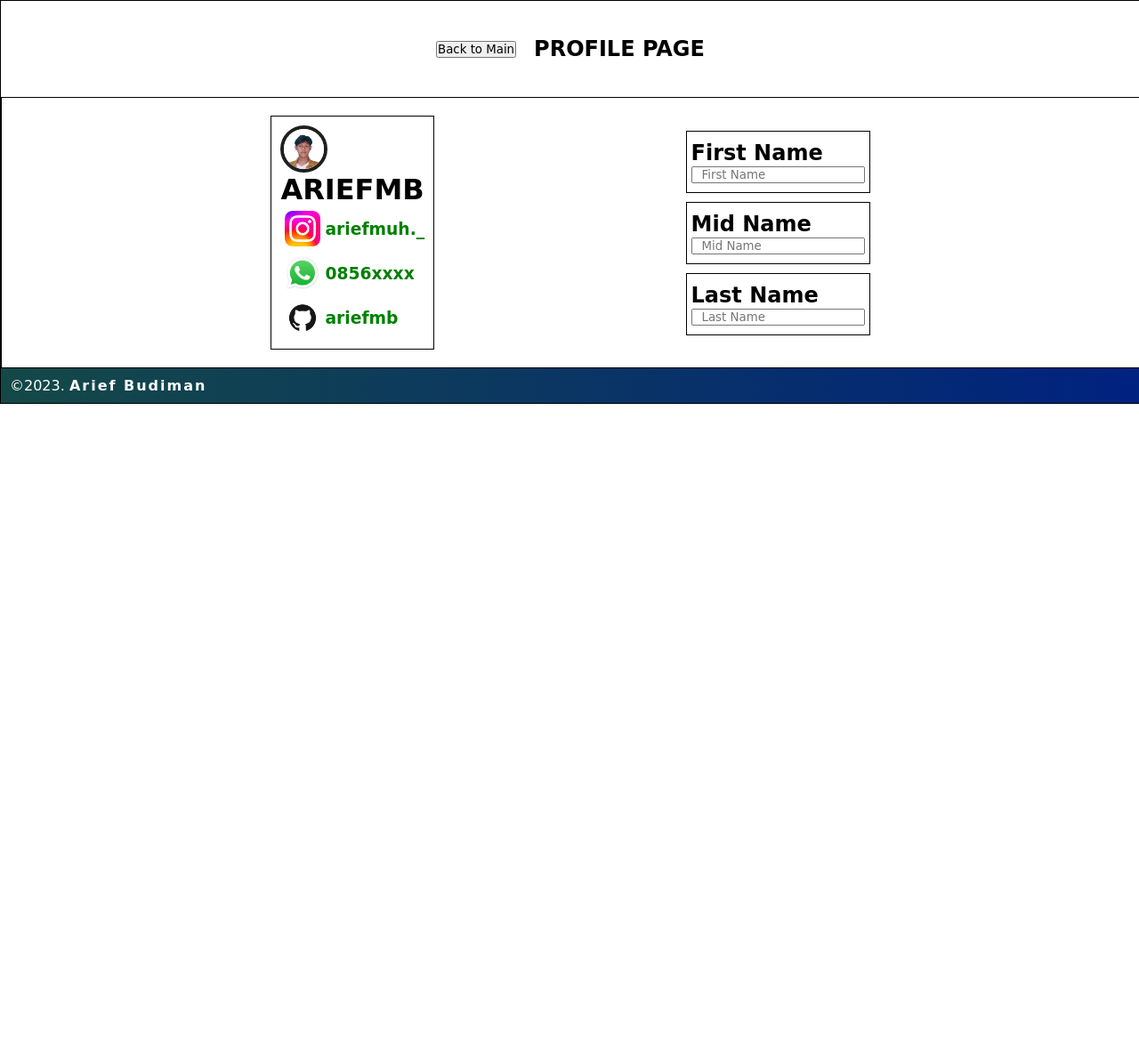
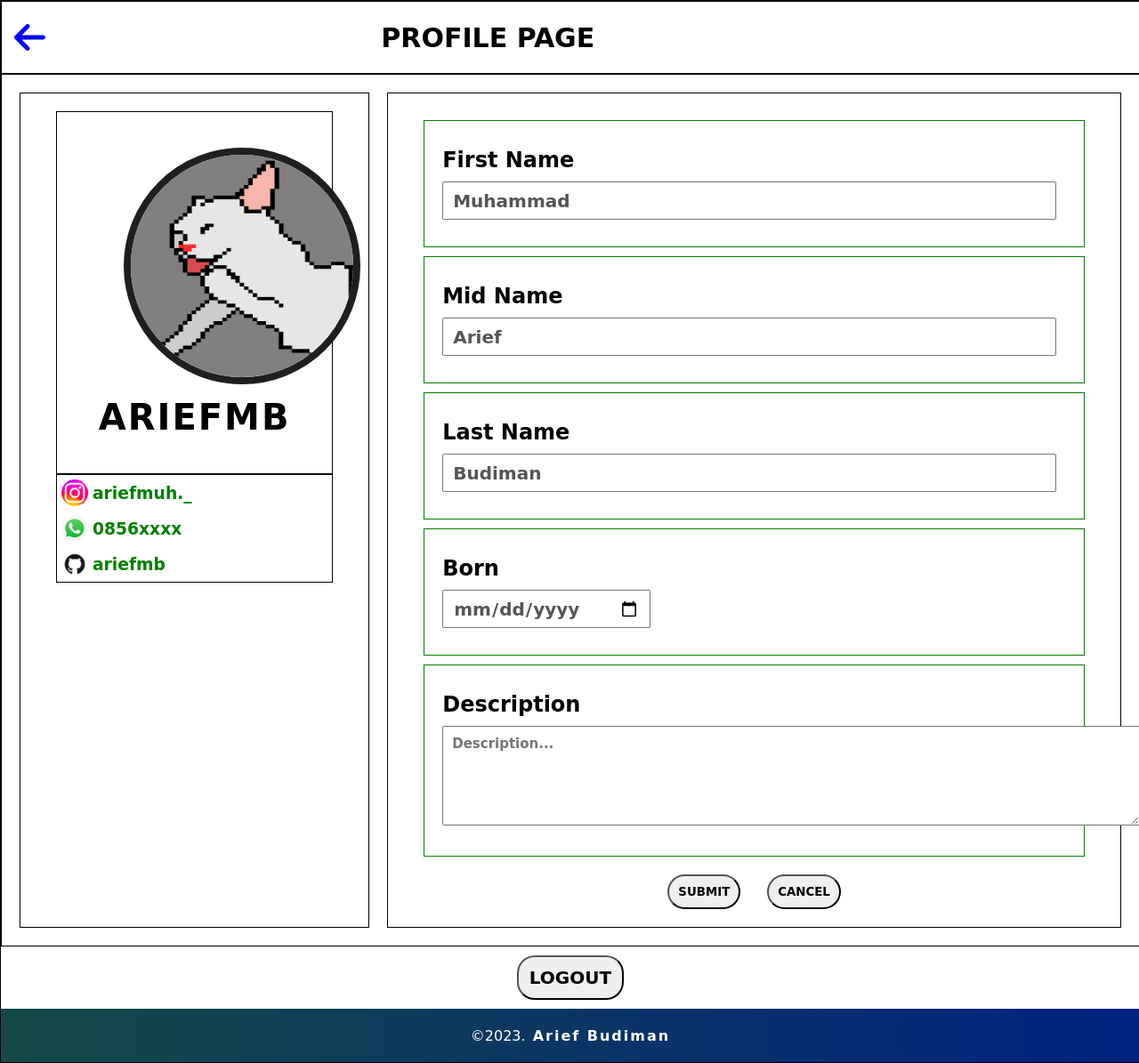
Before and after one commit to ariefmb/Projek-ReactJS, a React (Create React App) app: page /profile in a window 1280 px wide. Shown: the whole page at 89% size. Before the commit the page ends 800 px from the top, so only its background shows below. Built offline with nearby package versions, Linux system fonts and the light colour scheme.

Commit message:
desain profile page

```diff
--- a/src/pages/profile.jsx
+++ b/src/pages/profile.jsx
@@ -1,25 +1,29 @@
 import React from "react";
+import "../style/profile.css";
 import { Link } from "react-router-dom";
-import "../style/profile.css";
+import { FontAwesomeIcon } from "@fortawesome/react-fontawesome";
+import { faArrowLeft } from "@fortawesome/free-solid-svg-icons";
+import { useEffect } from "react";
 import MyPict from "../assets/profile/myPict.png";
 import instagram from "../assets/sosmed/instagram.png";
 import whatsapp from "../assets/sosmed/whatsapp.png";
 import github from "../assets/sosmed/github.png";
 
 export default function ProfilePage() {
+
   return (
     <div className="Profile">
       <header className="Profile-header">
         <nav className="Nav-profile">
           <Link to="/">
-            <button>Back to Main</button>
+            <FontAwesomeIcon icon={faArrowLeft} className="arrow" />
           </Link>
           <h1>PROFILE PAGE</h1>
         </nav>
 
         <div className="Profile-content">
           <div className="left-content">
-            <div className="img_profile">
+            <div className="img-profile">
               <img src={MyPict} alt="profile" />
               <h1>ARIEFMB</h1>
             </div>
@@ -50,23 +54,43 @@ export default function ProfilePage() {
             <div className="bio">
               <div className="bio-card">
                 <h2>First Name</h2>
-                <input type="text" placeholder="First Name" />
+                <input type="text" value="Muhammad" readOnly />
               </div>
               <div className="bio-card">
                 <h2>Mid Name</h2>
-                <input type="text" placeholder="Mid Name" />
+                <input type="text" value="Arief" readOnly />
               </div>
               <div className="bio-card">
                 <h2>Last Name</h2>
-                <input type="text" placeholder="Last Name" />
+                <input type="text" value="Budiman" readOnly />
+              </div>
+              <div className="bio-card">
+                <h2>Born</h2>
+                <input type="date" id="born" />
+              </div>
+              <div className="bio-card">
+                <h2>Description</h2>
+                <textarea
+                  rows="5"
+                  cols="83"
+                  placeholder="Description..."
+                ></textarea>
               </div>
             </div>
+            <div className="submit">
+              <button id="submit-btn">SUBMIT</button>
+              <button id="cancel-btn">CANCEL</button>
+            </div>
           </div>
+        </div>
+
+        <div className="logout">
+          <button id="logout-btn">LOGOUT</button>
         </div>
       </header>
 
       <footer className="Profile-footer">
-        &copy;2023. <b>Arief Budiman</b>
+        &copy;2023. <b> Arief Budiman</b>
       </footer>
     </div>
   );
--- a/src/style/main.css
+++ b/src/style/main.css
@@ -116,7 +116,7 @@
   border-radius: 50%;
   border: 4px solid #1f1f1f;
   width: 45px;
-  height: auto;
+  height: 45px;
 }
 
 .img_profile img:hover {
--- a/src/style/profile.css
+++ b/src/style/profile.css
@@ -6,61 +6,180 @@
 
 .Nav-profile {
   width: 100%;
-    max-height: 10%;
+  height: 8%;
   display: flex;
   align-items: center;
-    justify-content: center;
-    padding: 40px 0px;
-    gap: 20px;
+  justify-content: space-around;
+  padding: 20px 0px;
+  position: sticky;
+  z-index: 1;
+  top: 0;
+  border: 1px black solid;
+}
+
+.arrow {
+  color: blue;
+  margin-right: 350px;
+  font-size: 40px;
+}
+
+.Nav-profile h1 {
+  font-size: 30px;
+  margin-right: 600px;
 }
 
 .Profile-content {
+  gap: 20px;
   padding: 20px;
   border: 1px black solid;
   display: flex;
-    align-items: center;
   justify-content: space-evenly;
 }
 
 .left-content {
-    align-items: flex-start;
-    justify-content:flex-start;
-    padding: 10px;
+  width: 30%;
+  padding: 20px 40px;
   border: 1px black solid;
 }
 
-.sosmed ul li {
-    text-align: left;
+.img-profile {
+  padding: 40px 0px;
+  border: 1px black solid;
+  align-items: center;
+  justify-items: center;
+}
+
+.img-profile img {
+  border-radius: 50%;
+  width: 250px;
+  height: 250px;
+  border: 8px #1f1f1f solid;
+  margin-left: 20%;
+  margin-bottom: 10px;
+}
+
+.img-profile img:hover {
+  border: 8px solid #8731c5;
+  transition: 0.3s;
+}
+
+.img-profile h1 {
+  cursor: default;
+  display: flex;
+  justify-content: center;
+  letter-spacing: 2px;
+  font-size: 40px;
+}
+
+.sosmed ul {
+  border: 1px black solid;
 }
 
 .sosmed ul li a {
   display: flex;
   align-items: center;
-    justify-content: flex-start;
   font-weight: bold;
   color: green;
 }
 
 .sosmed ul li a img {
+  border-radius: 50%;
   margin: 5px;
-    max-width: 40px;
+  max-width: 30px;
   height: auto;
 }
 
+.right-content {
+  width: 60%;
+  border: 1px black solid;
+  padding: 20px 40px;
+}
+
 .bio-card {
-    border: 1px black solid;
+  border: 1px green solid;
   margin: 10px 0px;
-    padding: 10px 5px;
+  padding: 30px 20px;
+}
+
+.bio-card h2 {
+  margin-bottom: 10px;
 }
 
 .bio-card input {
-    padding: 0px 10px;
+  width: 95%;
+  height: 35px;
+  padding: 2px 10px;
+  outline: none;
+  color: #555555;
+  font-weight: 800;
+  font-size: 20px;
+}
+
+#born {
+  width: 30%;
+}
+
+.bio-card textarea {
+  color: black;
+  font-size: 15px;
+  outline: none;
+  padding: 10px;
+  font-weight: 550;
+}
+
+.bio-card textarea::placeholder {
+  font-size: 15px;
+}
+
+.submit {
+  display: flex;
+  align-items: center;
+  justify-content: center;
+  margin-top: 20px;
+  gap: 30px;
+}
+
+#submit-btn {
+  cursor: pointer;
+  font-weight: bold;
+  border-radius: 20px;
+  padding: 10px;
+}
+
+#cancel-btn {
+  cursor: pointer;
+  font-weight: bold;
+  border-radius: 20px;
+  padding: 10px;
+}
+
+.logout {
+  display: flex;
+  align-items: center;
+  justify-content: center;
+  margin: 10px 0px;
+  gap: 30px;
+}
+
+#logout-btn {
+  cursor: pointer;
+  font-weight: bold;
+  font-size: 20px;
+  border-radius: 20px;
+  padding: 10px;
+  width: 120px;
+  height: 50px;
 }
 
 .Profile-footer {
+  display: flex;
+  align-items: center;
+  justify-content: center;
   background: linear-gradient(90deg, rgb(20, 73, 71), rgb(0, 34, 128));
   color: white;
   padding: 10px;
+  height: 40px;
+  gap: 8px;
 }
 
 .Profile-footer b {
```
Also changed, not shown: src/assets/profile/myPict.png. Lines whose indentation alone changed are shown as unchanged.
